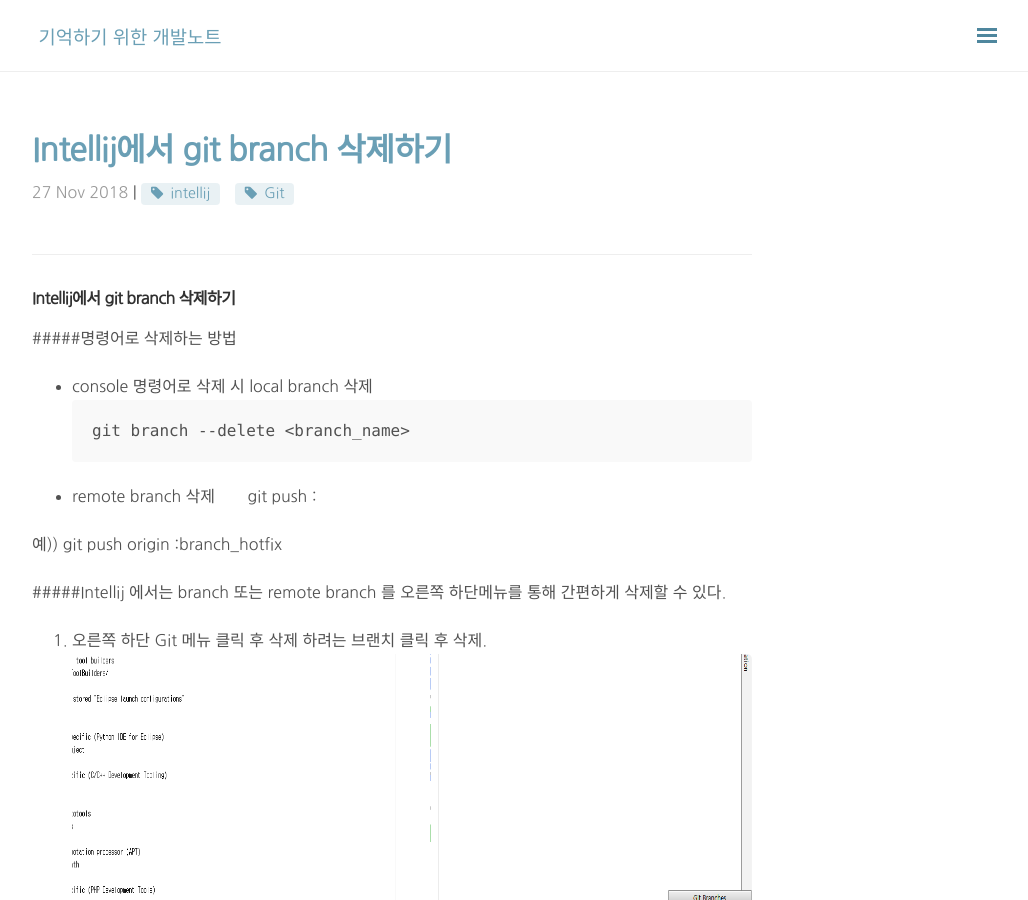
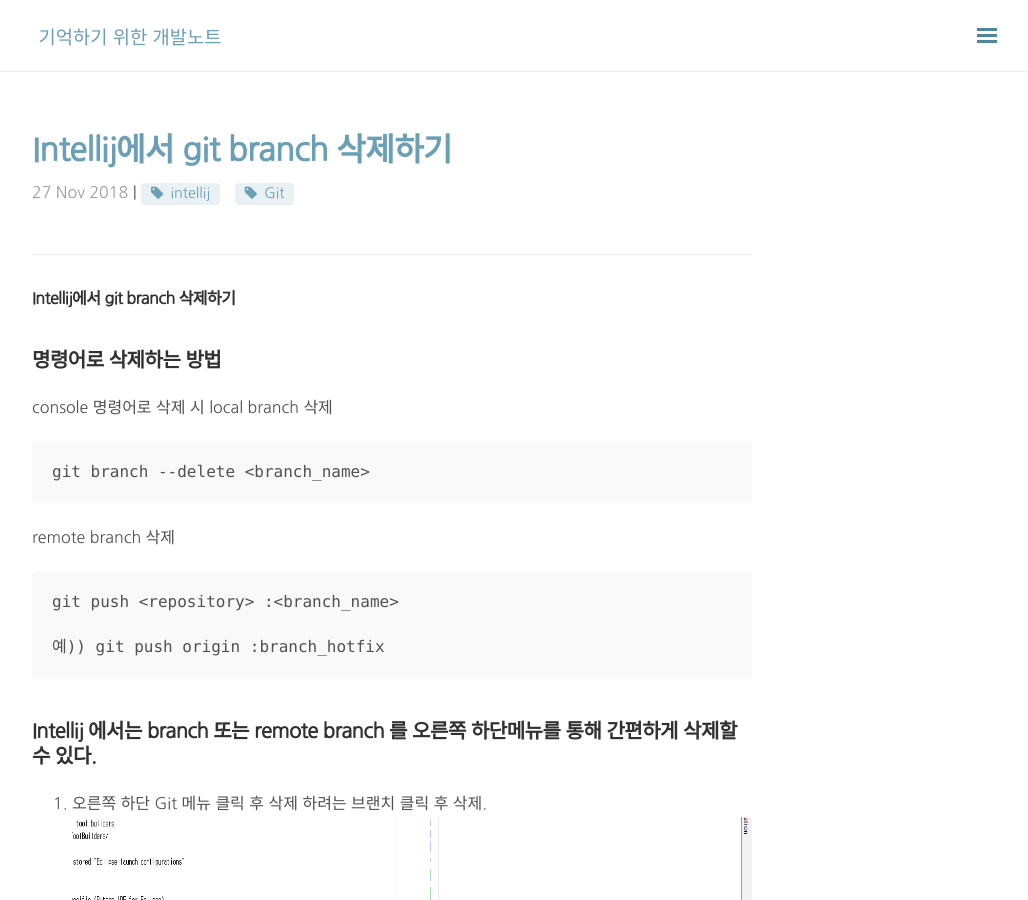
Before and after one commit to jmlim/jmlim.github.com, a Jekyll site: the page built from _posts/2018-11-27-intellij-branch-delete.md, in a window 1280 px wide and 900 px high. Shown: the whole window, without its empty margins (248-1276 px from the left). Built offline with Jekyll 4.4.1, drawn with Linux system fonts in a browser that asks for light colours; nearby versions of some CDN libraries; comment, search, counter and statistics services are not loaded.

Commit message:
마크다운 깨지는 현상으로 인한 재 커밋.

````diff
--- a/_posts/2018-11-27-intellij-branch-delete.md
+++ b/_posts/2018-11-27-intellij-branch-delete.md
@@ -10,21 +10,23 @@
 ---
 ### Intellij에서 git branch 삭제하기
 
-#####명령어로 삭제하는 방법
+명령어로 삭제하는 방법
+---
 
- - console 명령어로 삭제 시 local branch 삭제
+console 명령어로 삭제 시 local branch 삭제
 ```
 git branch --delete <branch_name>
 ```
- -  remote branch 삭제
+
+remote branch 삭제
 ```
 git push <repository> :<branch_name>
 
 예)) git push origin :branch_hotfix
 ```
 
-#####Intellij 에서는 branch 또는 remote branch 를 오른쪽 하단메뉴를 통해 간편하게 삭제할 수 있다.
-
+Intellij 에서는 branch 또는 remote branch 를 오른쪽 하단메뉴를 통해 간편하게 삭제할 수 있다.
+---
 1. 오른쪽 하단 Git 메뉴 클릭 후 삭제 하려는 브랜치 클릭 후 삭제.
 <img src="{{ site.baseurl }}/public/post/gitimg/intellij-branch-delete.png" width="800px" height="400px"/>
 2. Remote branch 를 삭제 후 원격 저장소가 있는 곳에 들어가서 확인하면 삭제된 것을 확인할 수 있다.
````
